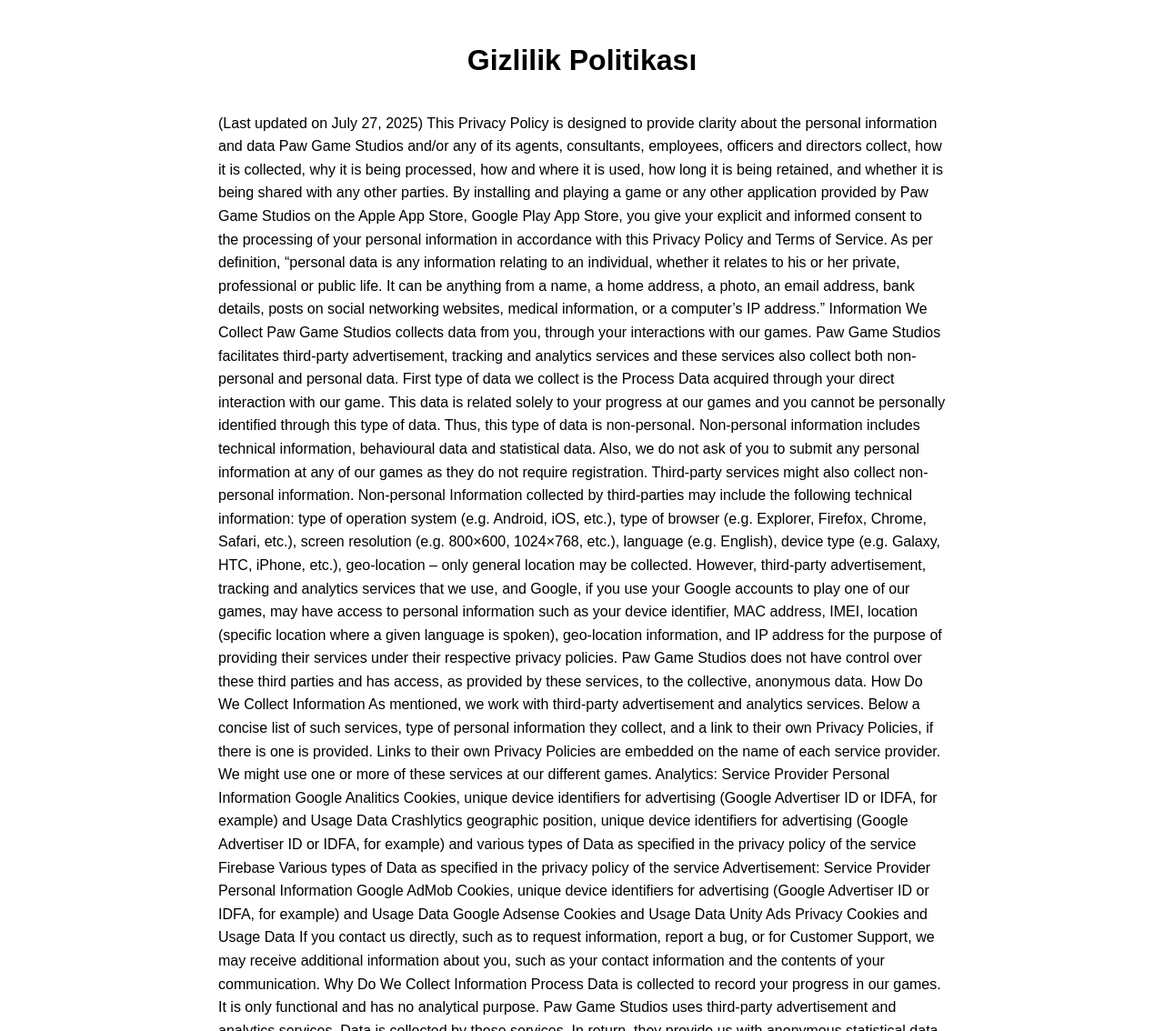
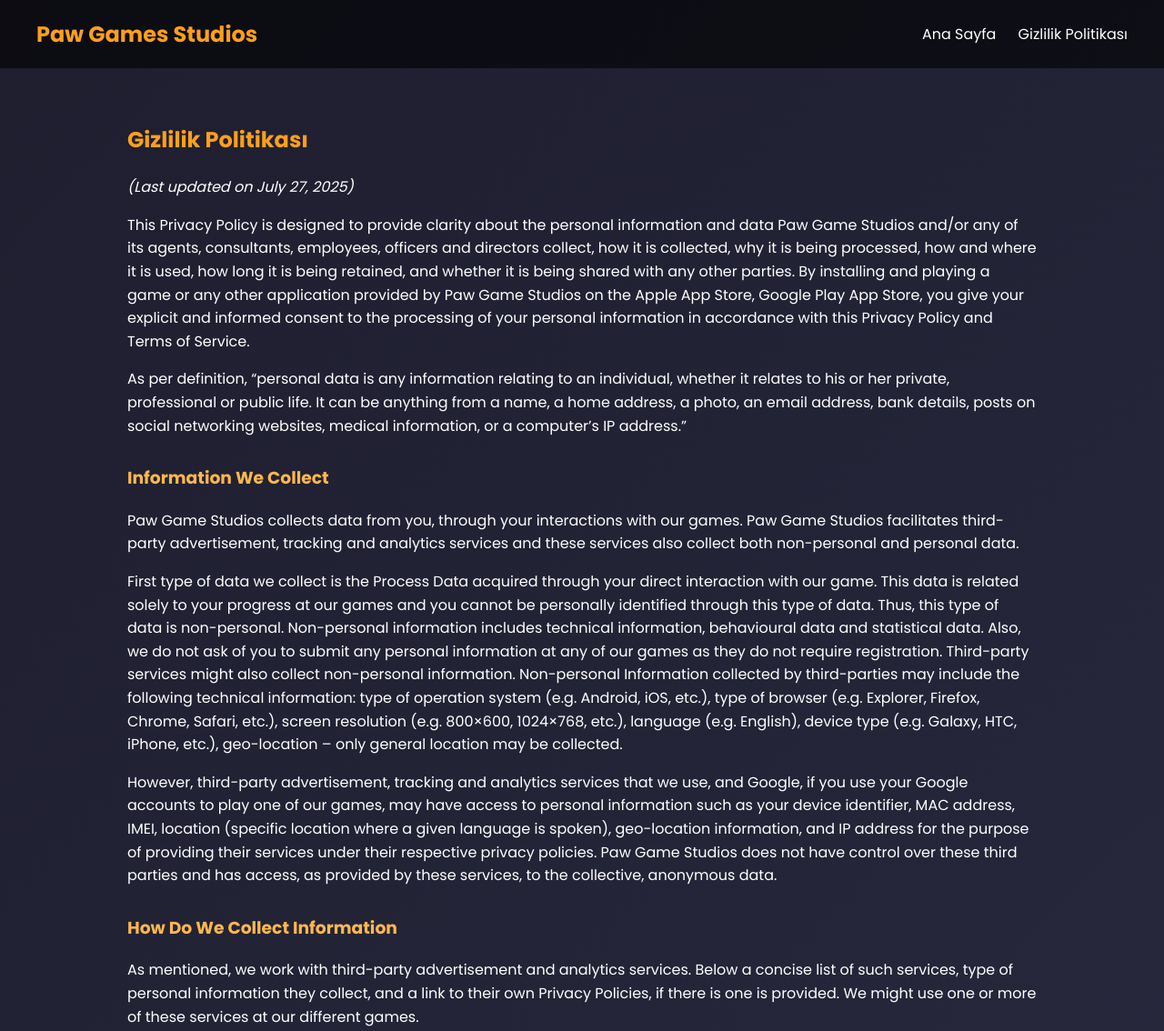
Before and after one commit to PawGameStudios/app-ads, a plain HTML site: page privacy-policy.html in a window 1280 px wide. Shown: the top 1134 px of the page at 91% size. Drawn offline with Linux system fonts and the light colour scheme.

Commit message:
Update privacy-policy.html

```diff
--- a/privacy-policy.html
+++ b/privacy-policy.html
@@ -3,80 +3,127 @@
 <head>
     <meta charset="UTF-8">
     <meta name="viewport" content="width=device-width, initial-scale=1.0">
-    <title>Gizlilik Politikası - Paw Games</title>
+    <title>Gizlilik Politikası - Paw Games Studios</title>
+    <link href="https://fonts.googleapis.com/css2?family=Poppins:wght@400;700&display=swap" rel="stylesheet">
     <style>
         body {
-            font-family: Arial, sans-serif;
-            max-width: 800px;
+            margin: 0;
+            font-family: 'Poppins', sans-serif;
+            background: linear-gradient(135deg, #1e1e2f, #2d2d44);
+            color: #fff;
+        }
+        header {
+            background: rgba(0, 0, 0, 0.6);
+            padding: 20px 40px;
+            display: flex;
+            justify-content: space-between;
+            align-items: center;
+            position: sticky;
+            top: 0;
+            z-index: 100;
+        }
+        header h1 {
+            font-size: 1.5rem;
+            color: #ff9f1c;
+            margin: 0;
+        }
+        nav a {
+            color: #fff;
+            text-decoration: none;
+            margin-left: 20px;
+            font-weight: 500;
+            transition: color 0.3s;
+        }
+        nav a:hover {
+            color: #ff9f1c;
+        }
+        main {
+            padding: 40px 20px;
+            max-width: 1000px;
             margin: auto;
-            padding: 20px;
             line-height: 1.6;
         }
-        h1 {
+        h2 {
+            color: #ff9f1c;
+        }
+        h3 {
+            color: #ffb84d;
+            margin-top: 30px;
+        }
+        a {
+            color: #ffb84d;
+        }
+        footer {
+            background: rgba(0, 0, 0, 0.6);
             text-align: center;
-            margin-bottom: 30px;
+            padding: 15px;
+            font-size: 0.9rem;
+            color: #aaa;
+            margin-top: 40px;
         }
     </style>
 </head>
 <body>
-    <h1>Gizlilik Politikası</h1>
-    <p>
-        (Last updated on July 27, 2025)
+    <header>
+        <h1>Paw Games Studios</h1>
+        <nav>
+            <a href="index.html">Ana Sayfa</a>
+            <a href="privacy-policy.html">Gizlilik Politikası</a>
+        </nav>
+    </header>
 
-This Privacy Policy is designed to provide clarity about the personal information and data Paw Game Studios and/or any of its agents, consultants, employees, officers and directors collect, how it is collected, why it is being processed, how and where it is used, how long it is being retained, and whether it is being shared with any other parties. By installing and playing a game or any other application provided by Paw Game Studios on the Apple App Store, Google Play App Store, you give your explicit and informed consent to the processing of your personal information in accordance with this Privacy Policy and Terms of Service.
+    <main>
+        <h2>Gizlilik Politikası</h2>
+        <p><em>(Last updated on July 27, 2025)</em></p>
 
-As per definition, “personal data is any information relating to an individual, whether it relates to his or her private, professional or public life. It can be anything from a name, a home address, a photo, an email address, bank details, posts on social networking websites, medical information, or a computer’s IP address.”
+        <p>This Privacy Policy is designed to provide clarity about the personal information and data Paw Game Studios and/or any of its agents, consultants, employees, officers and directors collect, how it is collected, why it is being processed, how and where it is used, how long it is being retained, and whether it is being shared with any other parties. By installing and playing a game or any other application provided by Paw Game Studios on the Apple App Store, Google Play App Store, you give your explicit and informed consent to the processing of your personal information in accordance with this Privacy Policy and Terms of Service.</p>
 
-Information We Collect
-Paw Game Studios collects data from you, through your interactions with our games. Paw Game Studios facilitates third-party advertisement, tracking and analytics services and these services also collect both non-personal and personal data.
+        <p>As per definition, “personal data is any information relating to an individual, whether it relates to his or her private, professional or public life. It can be anything from a name, a home address, a photo, an email address, bank details, posts on social networking websites, medical information, or a computer’s IP address.”</p>
 
-First type of data we collect is the Process Data acquired through your direct interaction with our game. This data is related solely to your progress at our games and you cannot be personally identified through this type of data. Thus, this type of data is non-personal. Non-personal information includes technical information, behavioural data and statistical data. Also, we do not ask of you to submit any personal information at any of our games as they do not require registration. Third-party services might also collect non-personal information. Non-personal Information collected by third-parties may include the following technical information: type of operation system (e.g. Android, iOS, etc.), type of browser (e.g. Explorer, Firefox, Chrome, Safari, etc.), screen resolution (e.g. 800×600, 1024×768, etc.), language (e.g. English), device type (e.g. Galaxy, HTC, iPhone, etc.), geo-location – only general location may be collected.
-However, third-party advertisement, tracking and analytics services that we use, and Google, if you use your Google accounts to play one of our games, may have access to personal information such as your device identifier, MAC address, IMEI, location (specific location where a given language is spoken), geo-location information, and IP address for the purpose of providing their services under their respective privacy policies. Paw Game Studios does not have control over these third parties and has access, as provided by these services, to the collective, anonymous data.
+        <h3>Information We Collect</h3>
+        <p>Paw Game Studios collects data from you, through your interactions with our games. Paw Game Studios facilitates third-party advertisement, tracking and analytics services and these services also collect both non-personal and personal data.</p>
+        <p>First type of data we collect is the Process Data acquired through your direct interaction with our game. This data is related solely to your progress at our games and you cannot be personally identified through this type of data. Thus, this type of data is non-personal. Non-personal information includes technical information, behavioural data and statistical data. Also, we do not ask of you to submit any personal information at any of our games as they do not require registration. Third-party services might also collect non-personal information. Non-personal Information collected by third-parties may include the following technical information: type of operation system (e.g. Android, iOS, etc.), type of browser (e.g. Explorer, Firefox, Chrome, Safari, etc.), screen resolution (e.g. 800×600, 1024×768, etc.), language (e.g. English), device type (e.g. Galaxy, HTC, iPhone, etc.), geo-location – only general location may be collected.</p>
+        <p>However, third-party advertisement, tracking and analytics services that we use, and Google, if you use your Google accounts to play one of our games, may have access to personal information such as your device identifier, MAC address, IMEI, location (specific location where a given language is spoken), geo-location information, and IP address for the purpose of providing their services under their respective privacy policies. Paw Game Studios does not have control over these third parties and has access, as provided by these services, to the collective, anonymous data.</p>
 
-How Do We Collect Information
-As mentioned, we work with third-party advertisement and analytics services. Below a concise list of such services, type of personal information they collect, and a link to their own Privacy Policies, if there is one is provided. Links to their own Privacy Policies are embedded on the name of each service provider. We might use one or more of these services at our different games.
+        <h3>How Do We Collect Information</h3>
+        <p>As mentioned, we work with third-party advertisement and analytics services. Below a concise list of such services, type of personal information they collect, and a link to their own Privacy Policies, if there is one is provided. We might use one or more of these services at our different games.</p>
+        <h4>Analytics:</h4>
+        <ul>
+            <li>Google Analytics: Cookies, unique device identifiers for advertising and Usage Data</li>
+            <li>Crashlytics: Geographic position, unique device identifiers for advertising and various types of Data</li>
+            <li>Firebase: Various types of Data as specified in the privacy policy of the service</li>
+        </ul>
+        <h4>Advertisement:</h4>
+        <ul>
+            <li>Google AdMob: Cookies, unique device identifiers for advertising and Usage Data</li>
+            <li>Google Adsense: Cookies and Usage Data</li>
+            <li>Unity Ads Privacy: Cookies and Usage Data</li>
+        </ul>
+        <p>If you contact us directly, such as to request information, report a bug, or for Customer Support, we may receive additional information about you, such as your contact information and the contents of your communication.</p>
 
-Analytics:
-Service Provider	Personal Information
-Google Analitics	Cookies, unique device identifiers for advertising (Google Advertiser ID or IDFA, for example) and Usage Data
-Crashlytics	geographic position, unique device identifiers for advertising (Google Advertiser ID or IDFA, for example) and various types of Data as specified in the privacy policy of the service
-Firebase	Various types of Data as specified in the privacy policy of the service
+        <h3>Why Do We Collect Information</h3>
+        <p>Process Data is collected to record your progress in our games. It is only functional and has no analytical purpose.</p>
+        <p>Paw Game Studios uses third-party advertisement and analytics services. Data is collected by these services. In return, they provide us with anonymous statistical data. This statistical data is analysed and bugs, flaws in the flow of games are corrected. All of our games are shaped according to the users’ preferences in order to give a more fulfilling and fun experience to them. Paw Game Studios will use your information to communicate with you, including to respond to your inquiries and to send emails to an email address you provide to us for customer-service or technical-support purposes.</p>
 
-Advertisement:
-Service Provider	Personal Information
-Google AdMob	Cookies, unique device identifiers for advertising (Google Advertiser ID or IDFA, for example) and Usage Data
-Google Adsense	Cookies and Usage Data
-Unity Ads Privacy	Cookies and Usage Data
+        <h3>Where and How Long Do We Retain Information</h3>
+        <p>Paw Game Studios does not retain any kind of information. The data related to our games you use, Process Data, is retained at your own device until you delete the game from your device. Analytical data collected through third party advertisement, tracking and analytics services is retained by those services themselves. We have no control over this data and have limited access to the anonymous data provided by these services. Duration of this data’s retainment is at these services’ discretion.</p>
 
+        <h3>Do We Share Information We Collect</h3>
+        <p>Paw Game Studios is not a data mining company and we do not share your information with any other third party. On the other hand, the third-party services that we use at our games might share the personal information they collect with other parties under the conditions put forward at their own Privacy Policies. We do not disclose any part of your information unless it is required by law.</p>
 
-If you contact us directly, such as to request information, report a bug, or for Customer Support, we may receive additional information about you, such as your contact information and the contents of your communication.
+        <h3>Your Rights</h3>
+        <p>You have the right to access your personal data and information about how this personal data is being processed. You have the right to request erasure of personal data, which we retain at our own servers, related to you.</p>
+        <p>Not all of our games are intended for children under the age of 13 and we do not knowingly collect any personal information from such children. In the event that we learn we have inadvertently gathered personal information from children under the age of 13, we will take reasonable measures to promptly erase such information from our records.</p>
 
-Why Do We Collect Information
-Process Data is collected to record your progress in our games. It is only functional and has no analytical purpose.
+        <h3>Contact Us</h3>
+        <p>If you have any questions, comments or concerns regarding our Privacy Policy and/or practices, please send an e-mail to <a href="mailto:pawgamestudios@gmail.com">pawgamestudios@gmail.com</a>.</p>
 
-Paw Game Studios uses third-party advertisement and analytics services. Data is collected by these services. In return, they provide us with anonymous statistical data. This statistical data is analysed and bugs, flaws in the flow of games are corrected. All of our games are shaped according to the users’ preferences in order to give a more fulfilling and fun experience to them.
-Paw Game Studios will use your information to communicate with you, including to respond to your inquiries and to send emails to an email address you provide to us for customer-service or technical-support purposes.
+        <h3>Updates to this Privacy Policy</h3>
+        <p>We will post any adjustments to this Privacy Policy on this page, and the revised version will be effective when it is posted. If we materially change the ways in which we use or share Personal Information previously collected from you through our products, we will notify you through our product, by email, or other communication.</p>
+    </main>
 
-Where and How Long Do We Retain Information
-Paw Game Studios does not retain any kind of information. The data related to our games you use, Process Data, is retained at your own device. They are kept at your device until you delete the game from your device. Analytical data collected through third party advertisement, tracking and analytics services is retained by those services themselves. We have no control over this data and have limited access to the anonymous data provided by these services. Duration of this data’s retainment is at these services’ discretion.
-Do We Share Information We Collect
-Paw Game Studios is not a data mining company and we do not share your information with any other third party. On the other hand, the third-party services that we use at our games might share the personal information they collect with other parties under the conditions put forward at their own Privacy Policies. We do not disclose any part of your information unless it is required by law. We may disclose information about you: (i) if we are required to do so by law, regulation, or legal process, such as a court order or subpoena; (ii) in response to requests by government agencies, such as law enforcement authorities; (iii) when we believe disclosure is necessary or appropriate to protect against or respond to physical, financial or other harm, injury, or loss to property; or (iv) in connection with an investigation of suspected or actual unlawful activity. Paw Game Studios may further disclose your Personal Information with your consent.
-
-Your Rights
-You have the right to access your personal data and information about how this personal data is being processed.
-You have the right to request erasure of personal data, which we retain at our own servers, related to you.
-
-Not all of our games are intended for children under the age of 13 and we do not knowingly collect any personal information from such children. Paw Game Studios cannot be held liable in case a child under the age of 13 uses one of our games with certain age limitations and his/her personal information is collected. In the event that we learn we have inadvertently gathered personal information from children under the age of 13, we will take reasonable measures to promptly erase such information from our records.
-
-Contact Us
-If you have any questions, comments or concerns regarding our Privacy Policy and/or practices, please send an e-mail to pawgamestudios@gmail.com.
-
-
-Updates to this Privacy Policy
-
-We will post any adjustments to this Privacy Policy on this page, and the revised version will be effective when it is posted. If we materially change the ways in which we use or share Personal Information previously collected from you through our products, we will notify you through our product, by email, or other communication.
-
-    </p>
-
+    <footer>
+        &copy; 2025 Paw Games Studios. Tüm hakları saklıdır.
+    </footer>
 </body>
 </html>
```
